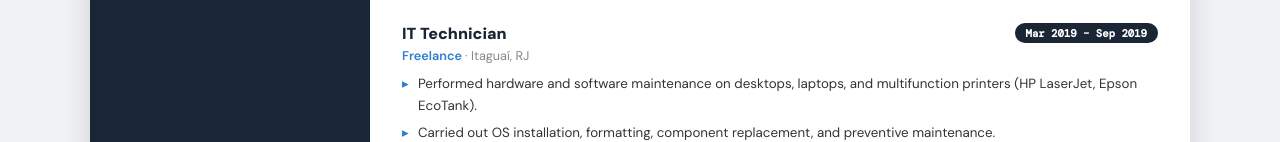
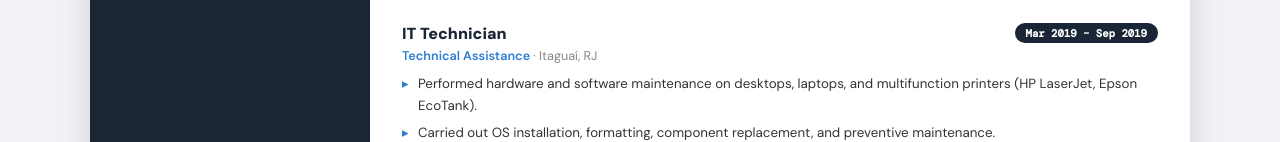
Before and after one commit to SaladinoTech/curriculo, a plain HTML site: page index(1).html in a window 1280 px wide. Shown: the part 1496-1638 px from the top of the page. Drawn offline with nearby package versions, Linux system fonts and the light colour scheme.

Commit message:
Update index(1).html

```diff
--- a/index(1).html
+++ b/index(1).html
@@ -504,7 +504,7 @@
         <div class="job-title">IT Technician</div>
         <div class="job-badge">Mar 2019 – Sep 2019</div>
       </div>
-      <div class="job-company">Freelance <span>· Itaguaí, RJ</span></div>
+      <div class="job-company">Technical Assistance <span>· Itaguaí, RJ</span></div>
       <ul class="bullets">
         <li>Performed hardware and software maintenance on desktops, laptops, and multifunction printers (HP LaserJet, Epson EcoTank).</li>
         <li>Carried out OS installation, formatting, component replacement, and preventive maintenance.</li>
```
